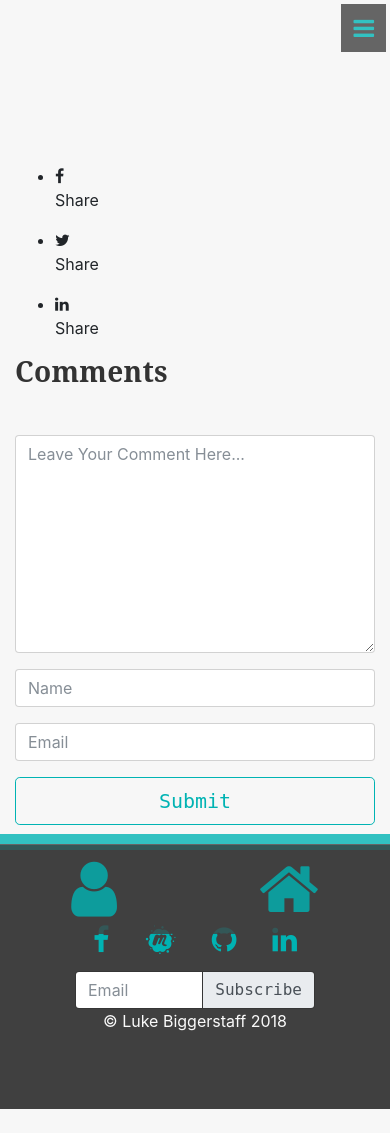
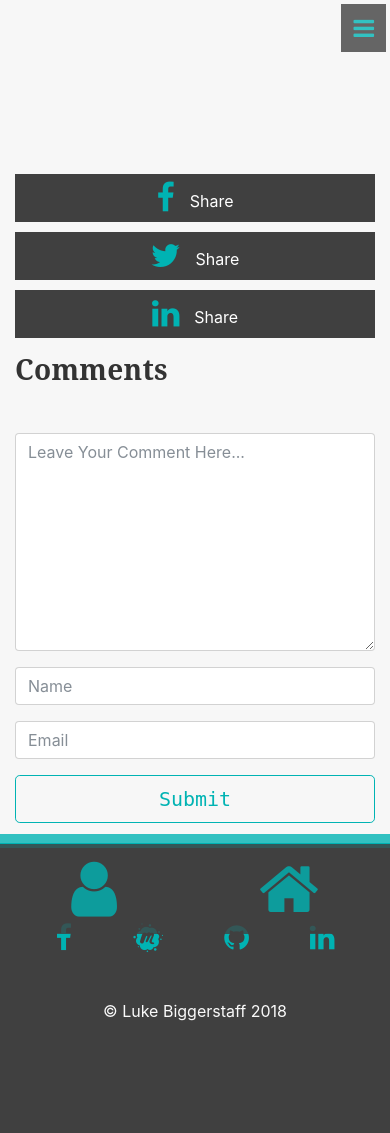
Before and after one commit to lukebiggerstaff/YADBlog, a Django app: template yadblog/blog/templates/blog/post_detail.html in a window 390 px wide. Before the commit the page ends 1109 px from the top, so only its background shows below. Run offline with Django 3.2, Linux system fonts and the light colour scheme; the template is opened without the code that fills it: values that come from a table or form of the project are taken from there, others are empty; some libraries are stand-ins or nearby versions.

Commit message:
added styles for share bar and adjusted layout and breakpoints for footer

```diff
--- a/yadblog/blog/static/css/style.css
+++ b/yadblog/blog/static/css/style.css
@@ -4,6 +4,7 @@
 /* heading colors */
 /* body color*/
 /* code block colors */
+/* share bar styles */
 /* comment border */
 /* footer styles */
 ::selection {
@@ -87,8 +88,32 @@ body {
 .code-inline {
   padding: 3px 8px; }
 
-.comment-counter {
-  color: red; }
+/* code for share bar */
+.share-bar .share-list {
+  list-style-type: none;
+  padding-left: 0; }
+  @media (min-width: 400px) {
+    .share-bar .share-list {
+      display: flex;
+      justify-content: space-between; } }
+  .share-bar .share-list .share-list-item {
+    background: #404040;
+    height: 3em;
+    padding: 15px;
+    color: white;
+    margin-top: 10px;
+    display: flex;
+    align-items: center;
+    justify-content: center; }
+    @media (min-width: 500px) {
+      .share-bar .share-list .share-list-item {
+        flex-grow: 1; } }
+    .share-bar .share-list .share-list-item .fa {
+      color: #00b3b3;
+      font-size: 2em;
+      margin-right: 15px; }
+    .share-bar .share-list .share-list-item p {
+      align-self: flex-start; }
 
 .parent-comment {
   border-bottom: 1px solid #dddddd;
@@ -120,10 +145,17 @@ body {
   background: #404040;
   color: #fafafa;
   margin-top: 20px;
-  padding: 60px; }
+  padding: 60px 10px; }
   #footer .fa {
     font-size: 1.8em;
     color: #00b3b3; }
-
-.btn-subscribe {
-  border-radius-left: 0 5px, 0 5px; }
+  #footer .btn-subscribe {
+    border-radius-left: 0 5px, 0 5px;
+    background: #dc3545;
+    color: white; }
+  @media (max-width: 400px) {
+    #footer .footer-form {
+      display: none; } }
+  #footer .copyright {
+    padding: 30px 0px;
+    margin-bottom: 20px; }
--- a/yadblog/blog/static/scss/style.scss
+++ b/yadblog/blog/static/scss/style.scss
@@ -12,12 +12,17 @@ $body-text-color: lighten(black, 25%);
 /* code block colors */
 $code-block-bg: lighten(#777, 40%);
 $code-text-color: black;
+/* share bar styles */
+$share-bg-color: $nav-bg-color;
+$share-icon-color: $primary-theme-color;
 /* comment border */
 $comment-border-color: lighten(#777, 40%);
 /* footer styles */
 $footer-bg-color: lighten(black, 25%);
 $footer-text-color: darken(white, 2%);
 $footer-icon-bg-color: $primary-theme-color;
+$footer-subscribe-btn-color: #dc3545;
+$footer-min-breakpoint: 400px;
 
 ::selection{
   background: $primary-theme-color;
@@ -69,7 +74,6 @@ body{
   transition: bottom 0.5s ease-in-out;
   bottom: 0;
 }
-
 .body-paragraph {
   color: $body-text-color;
   font-size: 1.1em;
@@ -93,7 +97,6 @@ body{
 .sub-heading {
   padding: 10px;
 }
-
 .code {
   background: $code-block-bg;
   font-family: Menlo,Monaco,"Courier New",Courier,monospace;
@@ -108,9 +111,44 @@ body{
 .code-inline {
   padding: 3px 8px;
 }
-.comment-counter {
-  color: red;
+/* code for share bar */
+.share-bar {
+
+  .share-list {
+    list-style-type: none;
+    padding-left: 0;
+
+    @media (min-width: 400px){
+      display: flex;
+      justify-content: space-between;
+    }
+
+
+    .share-list-item {
+      background: $share-bg-color;
+      height: 3em;
+      padding: 15px;
+      color: white;
+      margin-top: 10px;
+
+      display: flex;
+      align-items: center;
+      justify-content: center;
+        @media (min-width: 500px){
+          flex-grow: 1;
+        }
+      .fa {
+        color: $primary-theme-color;
+        font-size: 2em;
+        margin-right: 15px;
+      }
+      p {
+        align-self: flex-start;
+      }
+    }
+  }
 }
+
 .parent-comment {
   border-bottom: 1px solid $comment-border-color;
   padding: 10px;
@@ -141,12 +179,23 @@ body{
   background: $footer-bg-color;
   color: $footer-text-color;
   margin-top: 20px;
-  padding: 60px;
+  padding: 60px 10px;
   .fa {
     font-size: 1.8em;
     color: $footer-icon-bg-color;
   }
-}
 .btn-subscribe {
   border-radius-left: 0 5px, 0 5px;
+  background: $footer-subscribe-btn-color;
+  color: white;
+  }
+  .footer-form {
+    @media (max-width: $footer-min-breakpoint){
+      display:none
+    }
+  }
+  .copyright {
+    padding: 30px 0px;
+    margin-bottom: 20px;
+  }
 }
```
